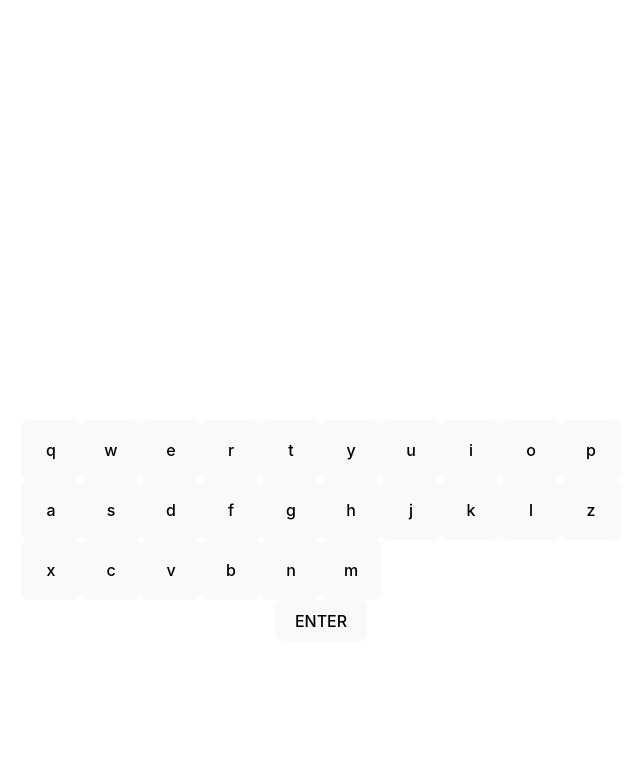
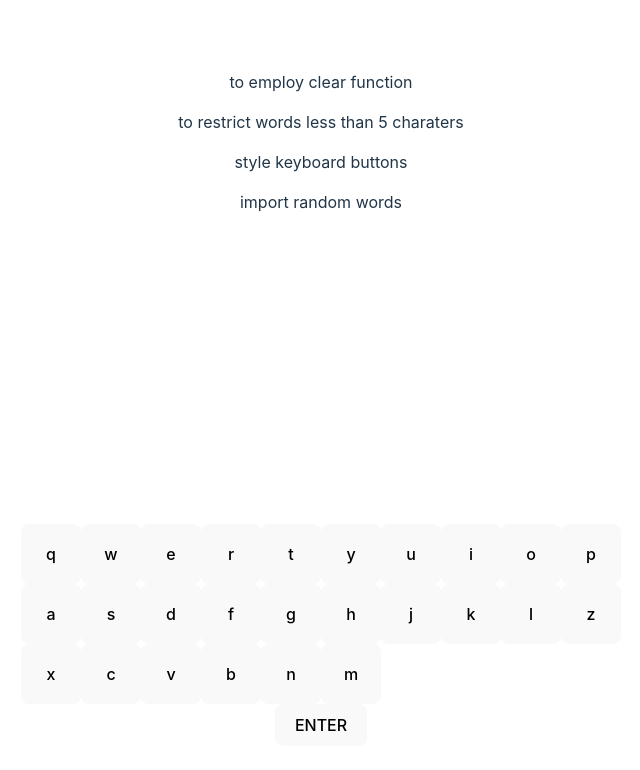
Before and after one commit to LuShuhong/wordle, a React (Vite) app: page / in a window 1280 px wide. Shown: the top 770 px of the page, without its empty margins (319-959 px from the left). Built offline with nearby package versions, Linux system fonts and the light colour scheme.

Commit message:
first working draft

```diff
--- a/src/App.jsx
+++ b/src/App.jsx
@@ -34,8 +34,10 @@ function App() {
   console.log(enter);
   return (
     <>
-      <p>{letter}</p>
-      <p>{guesses}</p>
+      <p>to employ clear function</p>
+      <p>to restrict words less than 5 charaters</p>
+      <p>style keyboard buttons</p>
+      <p>import random words</p>
       <WholeBoard
         letter={letter}
         word={word}
@@ -71,6 +73,13 @@ function App() {
         boardNumber={5}
         guesses={guesses}
       ></WholeBoard>
+      <WholeBoard
+        letter={letter}
+        word={word}
+        enter={enter}
+        boardNumber={6}
+        guesses={guesses}
+      ></WholeBoard>
       <Keyboard onClick={letterClick}></Keyboard>
       <EnterButton
         letter={letter}
--- a/src/Board.jsx
+++ b/src/Board.jsx
@@ -10,7 +10,7 @@ const Board = (props) => {
         {props.letter[props.id]}
       </div>
     );
-  } else if (props.boardNumber === props.guesses.length) {
+  } else if (props.boardNumber <= props.guesses.length) {
     let wordIndex = props.word.current[props.id];
     let letterIndex = props.guesses[props.boardNumber - 1][props.id];
     if (wordIndex === letterIndex) {
```
